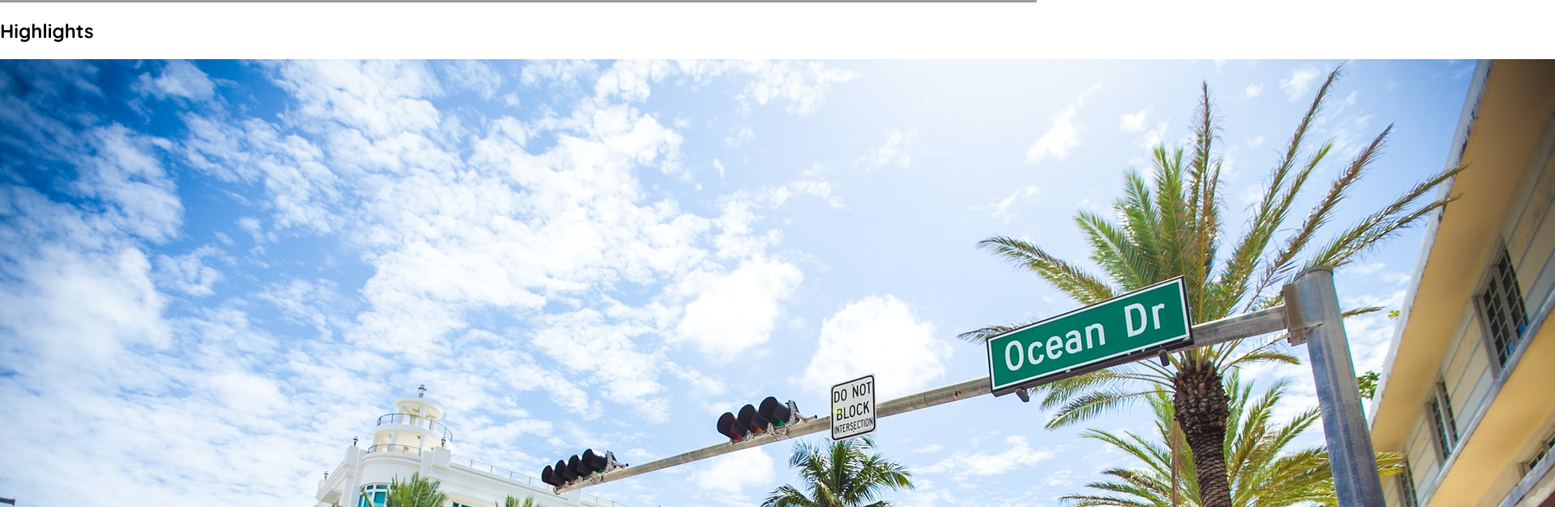
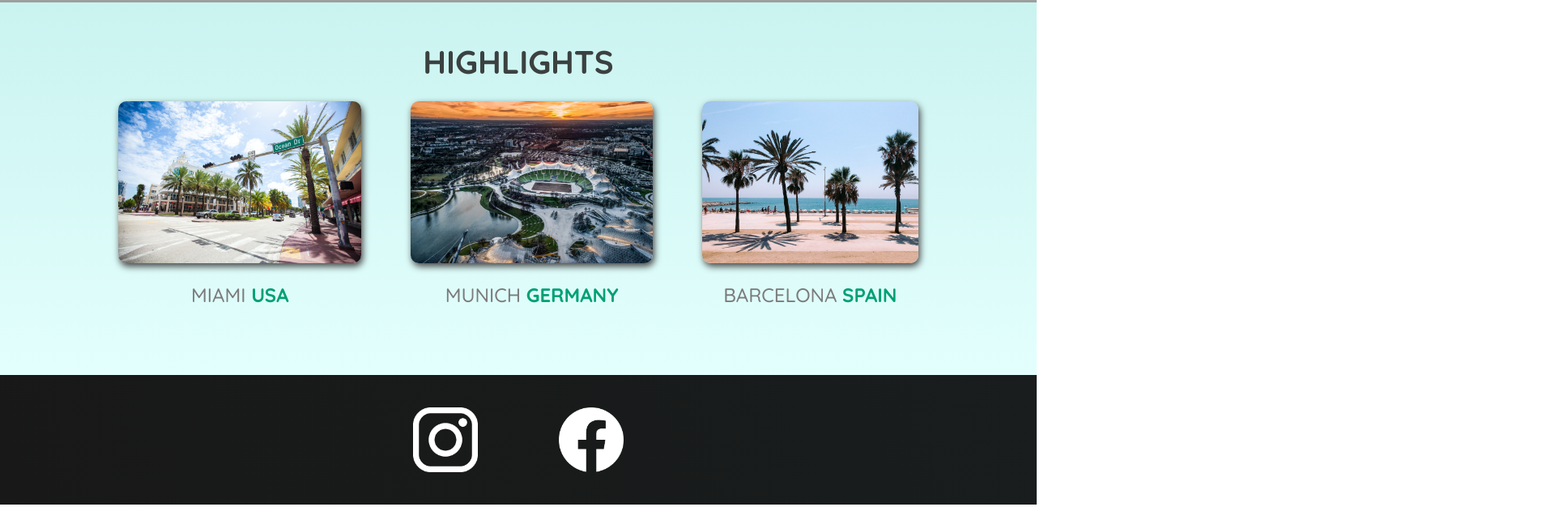
Before and after one commit to Sheaza/Webdev_Course, a plain HTML site: page project3/index.html in a window 1280 px wide. Shown: the part 797-1423 px from the top of the page at 81% size, 1920 px wide, since content can reach past the window. Drawn offline with Linux system fonts and the light colour scheme; grey boxes are pictures that could not be loaded.

Commit message:
home page done adding cards to places page

```diff
--- a/project3/index.html
+++ b/project3/index.html
@@ -39,15 +39,38 @@
         <h2>Highlights</h2>
         <ul id="destinations">
           <li class="destination">
-            <img src="images/places/miami.jpg" alt="Miami streets on sunny day">
+            <img
+              src="images/places/miami.jpg"
+              alt="Miami streets on sunny day"
+            />
+            <p>Miami <strong>USA</strong></p>
           </li>
           <li class="destination">
-            <img src="images/places/barcelona.jpg" alt="">
+            <img
+              src="images/places/munich.jpg"
+              alt="Munich stadium in winter"
+            />
+            <p>Munich <strong>Germany</strong></p>
           </li>
-          <li class="destination"></li>
+          <li class="destination">
+            <img
+              src="images/places/barcelona.jpg"
+              alt="Palm beach in Barcelona"
+            />
+            <p>Barcelona <strong>Spain</strong></p>
+          </li>
         </ul>
       </section>
     </main>
-    <footer></footer>
+    <footer>
+      <ul>
+        <li>
+          <a href="https://www.instagram.com"><img src="images/icons/insta.png" alt="Instagram logo"></a>
+        </li>
+        <li>
+          <a href="https://www.facebook.com"><img src="images/icons/facebook.png" alt="Facebook logo"></a>
+        </li>
+      </ul>
+    </footer>
   </body>
 </html>
--- a/project3/styles/index.css
+++ b/project3/styles/index.css
@@ -1,6 +1,6 @@
 #hero {
     height: 800px;
-    background-image: url("/Webdev_Course/project3/images/places/ocean.jpg");
+    background-image: url("../images/places/ocean.jpg");
     background-position: center;
     background-size: cover;
 }
@@ -47,3 +47,48 @@
 #hero-content a:hover {
     background-color: rgb(255, 238, 0);
 }
+
+#highlights {
+    padding: 24px;
+    background: linear-gradient(0deg, rgb(227, 255, 253), rgb(202, 243, 240));
+}
+
+#highlights h2 {
+    text-transform: uppercase;
+    text-align: center;
+    font-size: 40px;
+    color: rgb(59, 65, 64);
+    margin: 24px 0;
+}
+
+#destinations {
+    display: flex;
+    justify-content: space-evenly;
+    margin: auto;
+    margin-bottom: 40px;
+    width: 90%;
+}
+
+.destination {
+    text-transform: uppercase;
+}
+
+.destination p {
+    text-align: center;
+    font-size: 24px;
+    color: rgb(124, 123, 123);
+    margin: 20px 0;
+}
+
+.destination strong {
+    color: rgb(0, 160, 117);
+}
+
+
+.destination img {
+    height: 200px;
+    width: 100%;
+    box-shadow: 2px 4px 8px rgb(68, 67, 67);
+    border-radius: 10px;
+    object-fit: cover;
+}
--- /dev/null
+++ b/project3/styles/places.css
@@ -0,0 +1,12 @@
+body {
+    background: linear-gradient(30deg, rgb(77, 77, 77), rgb(58, 58, 58));
+}
+
+header {
+    position: static;
+}
+
+main li img {
+    width: 300px;
+    height: 280px;
+}
--- a/project3/styles/shared.css
+++ b/project3/styles/shared.css
@@ -53,3 +53,24 @@ header li a:hover {
     color: rgb(77, 77, 77);
     background-color: rgb(255, 251, 0);
 }
+
+footer {
+    background: linear-gradient(70deg, rgb(24, 24, 24), rgb(25, 29, 29));
+}
+
+footer ul {
+    display: flex;
+    justify-content: center;
+    padding: 40px;
+}
+
+footer li {
+    width: 80px;
+    height: 80px;
+    margin: 0 50px;
+}
+
+footer img {
+    width: 100%;
+    height: 100%;
+}
```
Also changed, not shown: project3/places.html (+62 -0 lines), project3/images/icons/facebook.png (added), project3/images/icons/insta.png (added).
